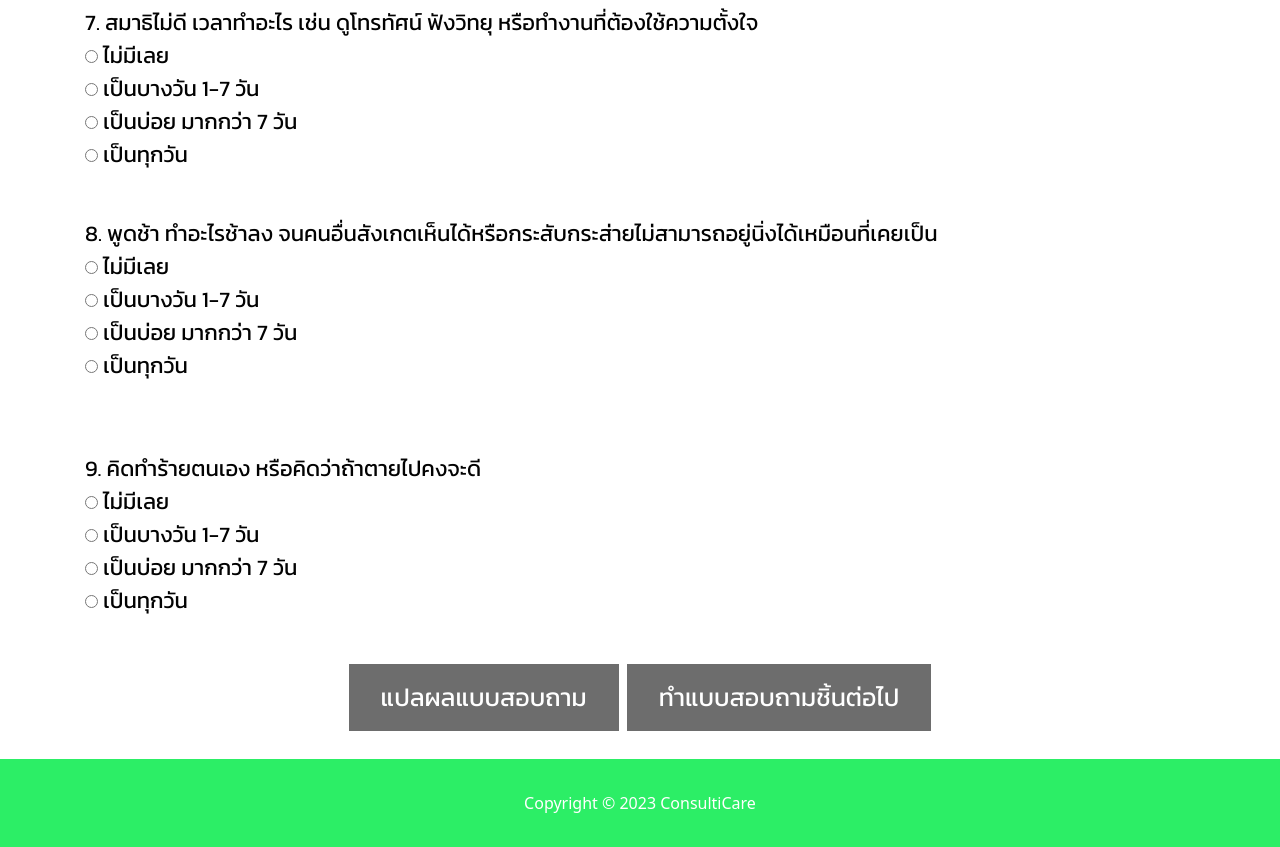
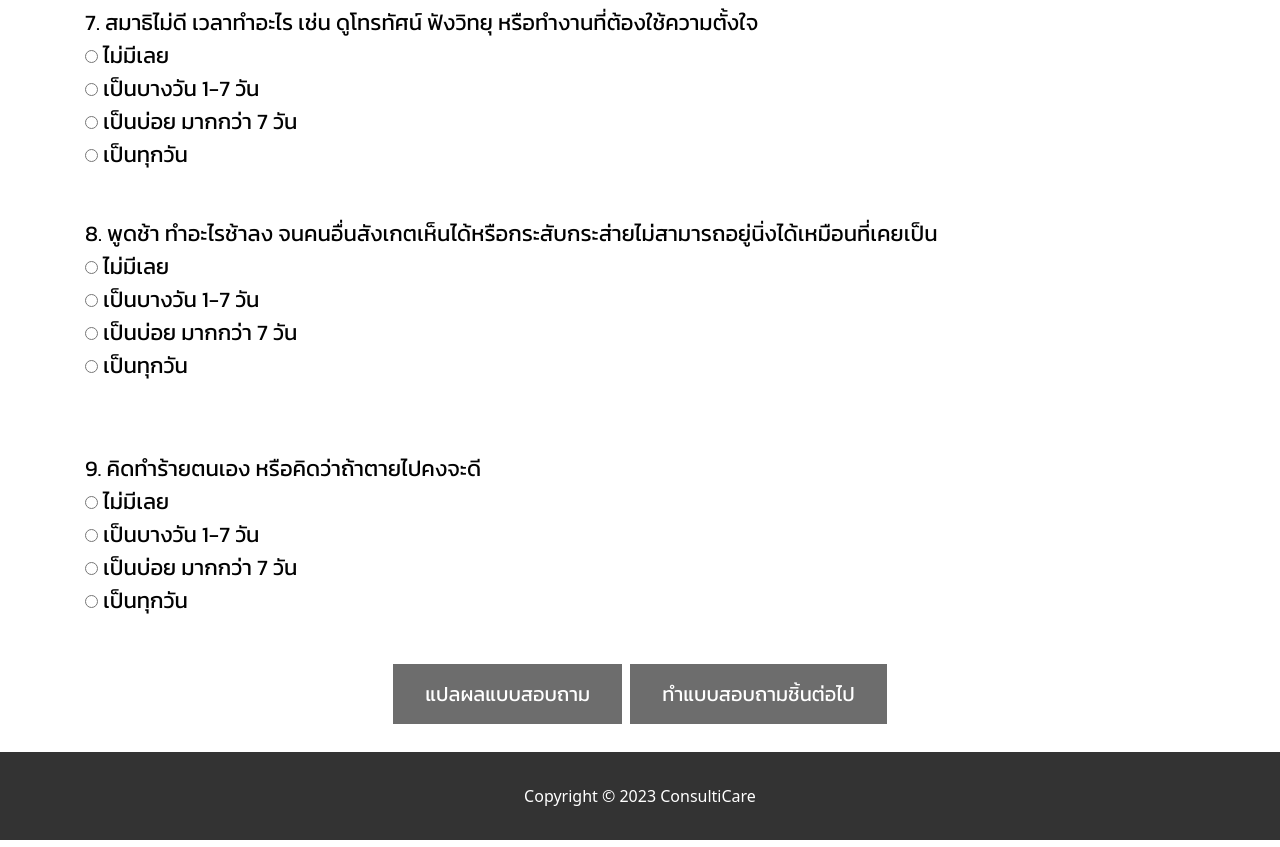
Before and after one commit to winstont14/9Q, a plain HTML site: page index.html in a window 1280 px wide. Shown: the part 1555-2402 px from the top of the page. Drawn offline with nearby package versions, Linux system fonts and the light colour scheme.

Commit message:
Update style.css

```diff
--- a/style.css
+++ b/style.css
@@ -45,7 +45,7 @@ p{
 #button_id
 {
     font-family: 'Kanit', sans-serif;
-    font-size: 25px;
+    font-size: 20px;
     flex: 1 0 auto;
     background-color: #6d6d6d; /* Green */
     border: none;
@@ -59,7 +59,7 @@ p{
 }
 footer{
     margin-top: auto;
-    background-color: rgb(44, 238, 102);
+    background-color: #333;
     color: rgb(255, 255, 255);
     padding: 2rem;
     text-align: center;
```
